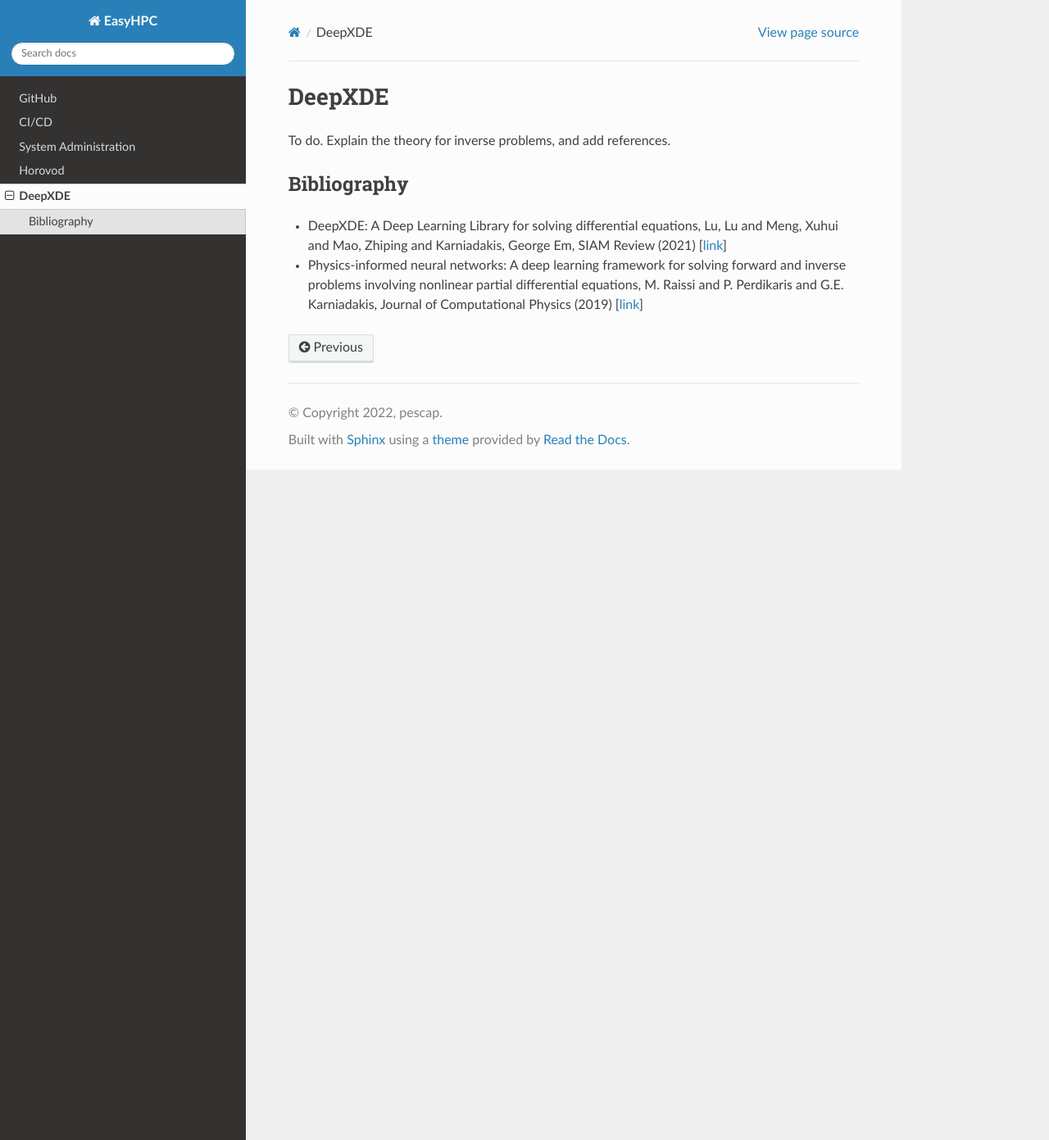
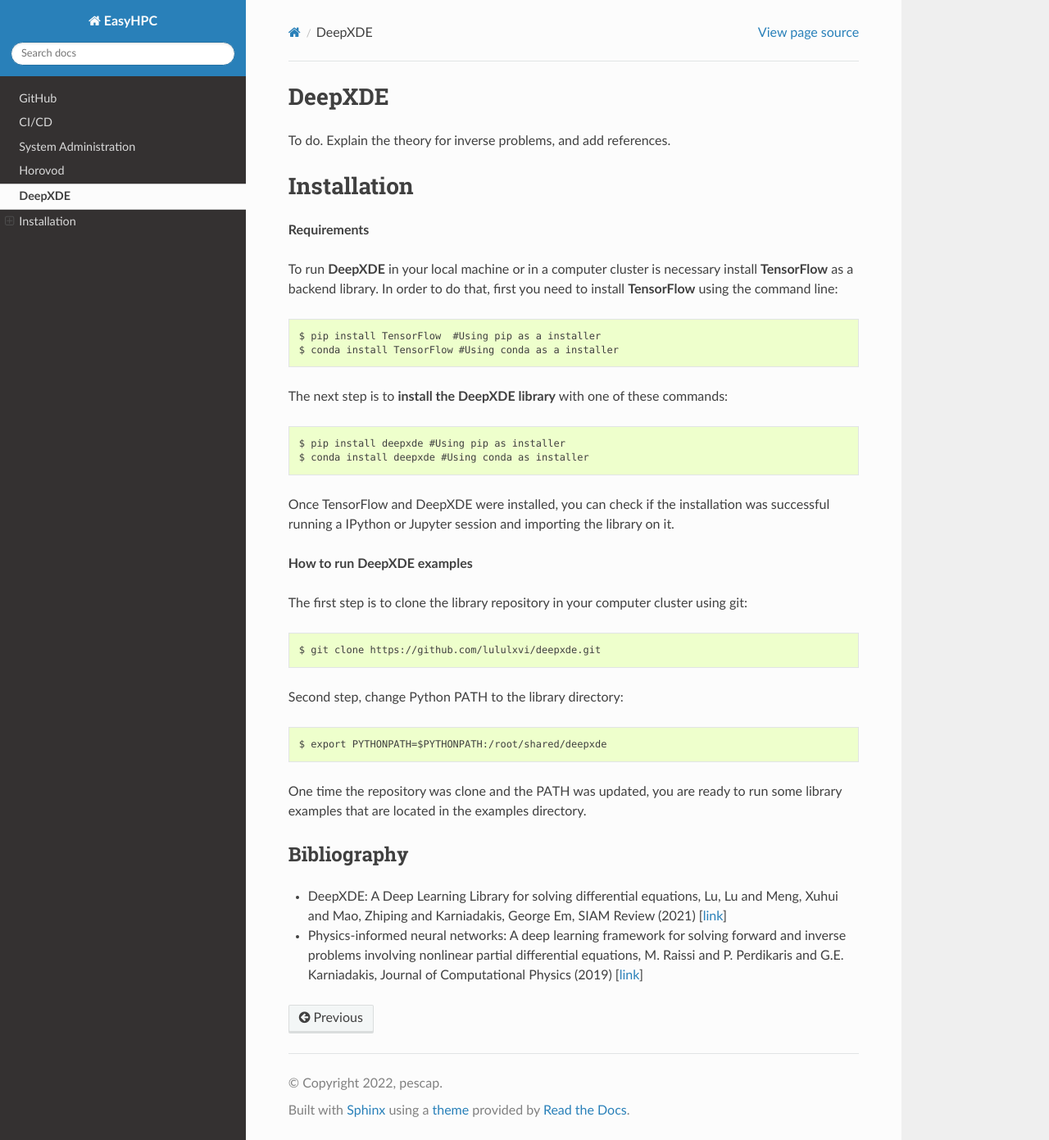
Before and after one commit to pescap/EasyHPC, a Sphinx documentation site: the page built from docs/source/deepxde.rst, in a window 1280 px wide and 1391 px high. Shown: the whole window at 82% size. Built offline with Sphinx 7.4.7 and the Read the Docs theme 2.0.0, drawn with Linux system fonts in a browser that asks for light colours.

Commit message:
Added Deepxde tutorials

```diff
--- a/docs/source/deepxde.rst
+++ b/docs/source/deepxde.rst
@@ -2,6 +2,42 @@
 =======
 
 To do. Explain the theory for inverse problems, and add references.
+
+Installation
+============
+
+
+**Requirements**
+
+To run **DeepXDE** in your local machine or in a computer cluster is necessary install **TensorFlow** as a backend library.
+In order to do that, first you need to install **TensorFlow** using the command line: ::
+
+$ pip install TensorFlow  #Using pip as a installer
+$ conda install TensorFlow #Using conda as a installer
+
+
+The next step is to **install the DeepXDE library** with one of these commands: ::
+
+$ pip install deepxde #Using pip as installer
+$ conda install deepxde #Using conda as installer
+
+Once TensorFlow and DeepXDE were installed, you can check if the installation was successful running a IPython or Jupyter session and importing the library on it.
+
+
+**How to run DeepXDE examples**
+
+The first step is to clone the library repository in your computer cluster using git: ::
+
+$ git clone https://github.com/lululxvi/deepxde.git
+
+Second step, change Python PATH to the library directory: ::
+
+$ export PYTHONPATH=$PYTHONPATH:/root/shared/deepxde
+
+One time the repository was clone and the PATH was updated, you are ready to run some library examples that are located in the examples directory.
+
+
+
 
 Bibliography
 ------------
```
